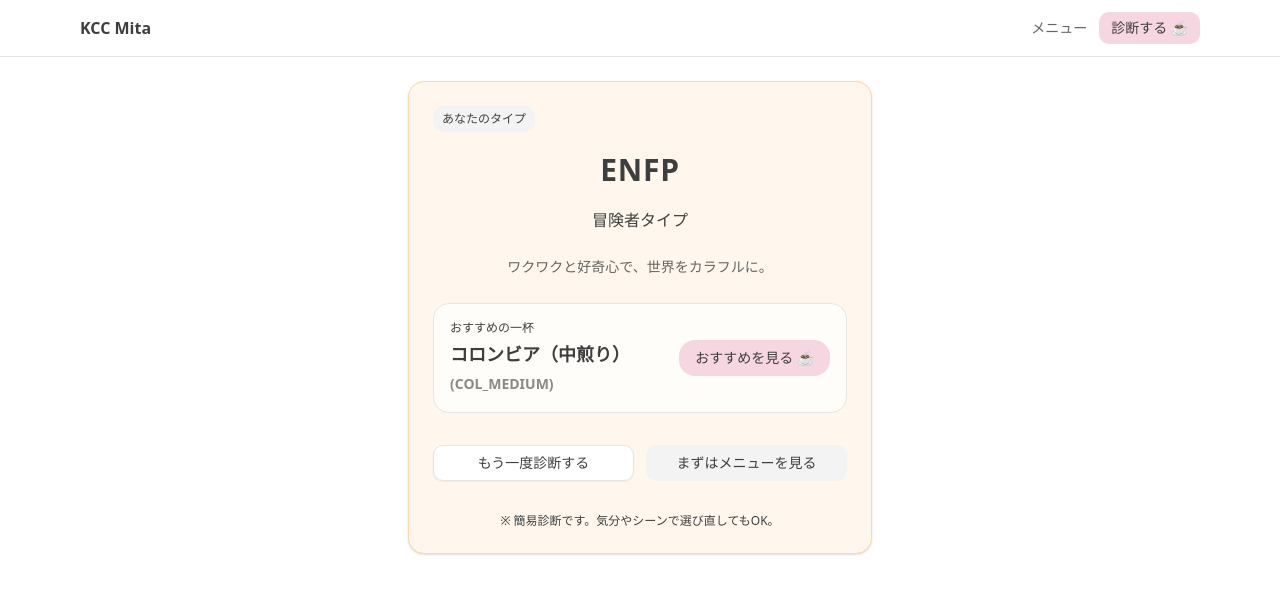
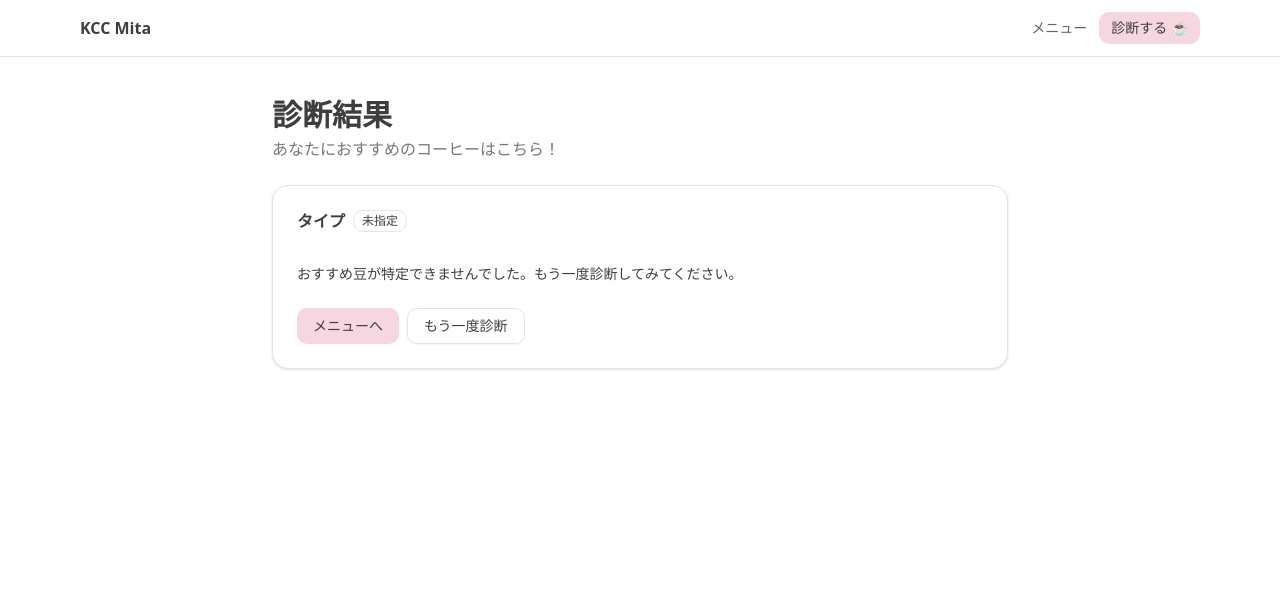
Before and after one commit to kcc-web/Kcc-mita, a Next.js app: page /quiz/result in a window 1280 px wide. Shown: the top 594 px of the page. Built offline with nearby package versions, Linux system fonts and the light colour scheme.

Commit message:
fix(quiz/result): avoid useSearchParams during SSG by using server searchParams + client child

```diff
--- a/src/app/quiz/result/ResultClient.tsx
+++ b/src/app/quiz/result/ResultClient.tsx
@@ -0,0 +1,86 @@
+// src/app/quiz/result/ResultClient.tsx
+"use client";
+
+import Link from "next/link";
+import { useMemo } from "react";
+import { Button } from "@/components/ui/button";
+import { Card, CardContent, CardHeader, CardTitle } from "@/components/ui/card";
+import { Badge } from "@/components/ui/badge";
+// 必要ならメニュー情報を使っておすすめ豆を参照
+import { BEANS } from "@/lib/menu";
+
+type Initial = {
+  type: string | null;
+  bean: string | null;
+  score: string | null;
+};
+
+export default function ResultClient({ initial }: { initial: Initial }) {
+  // おすすめ豆の特定（bean クエリ or type から推論）
+  const recommended = useMemo(() => {
+    if (initial.bean) {
+      const idUpper = initial.bean.toUpperCase();
+      return BEANS.find(
+        (b) => b.key?.toUpperCase() === idUpper || String(b.id).toUpperCase() === idUpper
+      );
+    }
+    // type → bean マッピングを入れたい場合はここにロジックを追加
+    return undefined;
+  }, [initial.bean]);
+
+  return (
+    <main className="mx-auto max-w-3xl px-4 py-10 space-y-6">
+      <header className="space-y-1">
+        <h1 className="text-3xl font-bold">診断結果</h1>
+        <p className="opacity-70">あなたにおすすめのコーヒーはこちら！</p>
+      </header>
+
+      <Card>
+        <CardHeader>
+          <CardTitle className="flex items-center gap-2">
+            <span>タイプ</span>
+            {initial.type ? (
+              <Badge variant="secondary">{initial.type}</Badge>
+            ) : (
+              <Badge variant="outline">未指定</Badge>
+            )}
+          </CardTitle>
+        </CardHeader>
+        <CardContent className="space-y-4">
+          {recommended ? (
+            <>
+              <div className="text-lg font-medium">{recommended.name}</div>
+              <div className="text-sm text-muted-foreground">
+                {recommended.origin ? `Origin: ${recommended.origin}` : ""}
+                {recommended.variety ? `　|　Variety: ${recommended.variety}` : ""}
+                {recommended.process ? `　|　Process: ${recommended.process}` : ""}
+              </div>
+              <div className="flex flex-wrap gap-2">
+                {(recommended.tags ?? []).map((t) => (
+                  <Badge key={t} variant="outline" className="rounded-full">{t}</Badge>
+                ))}
+              </div>
+            </>
+          ) : (
+            <p className="text-sm">
+              おすすめ豆が特定できませんでした。もう一度診断してみてください。
+            </p>
+          )}
+
+          {initial.score && (
+            <p className="text-sm text-muted-foreground">スコア: {initial.score}</p>
+          )}
+
+          <div className="flex items-center gap-2 pt-2">
+            <Button asChild>
+              <Link href="/menu">メニューへ</Link>
+            </Button>
+            <Button asChild variant="outline">
+              <Link href="/quiz">もう一度診断</Link>
+            </Button>
+          </div>
+        </CardContent>
+      </Card>
+    </main>
+  );
+}
--- a/src/app/quiz/result/page.tsx
+++ b/src/app/quiz/result/page.tsx
@@ -1,111 +1,25 @@
-// /src/app/quiz/result/page.tsx
-"use client";
+// src/app/quiz/result/page.tsx
+import { Suspense } from "react";
+import ResultClient from "./ResultClient";
 
-import { useMemo } from "react";
-import { useSearchParams, useRouter } from "next/navigation";
-import { motion } from "framer-motion";
-import { Card, CardContent, CardHeader, CardTitle } from "@/components/ui/card";
-import { Badge } from "@/components/ui/badge";
-import { Button } from "@/components/ui/button";
-import { RESULT_MAP, MbtiType, BeanKey } from "@/lib/resultMap";
+export const dynamic = "force-dynamic"; // SSG回避
+export const revalidate = 0;
 
-export default function ResultPage() {
-  const sp = useSearchParams();
-  const router = useRouter();
-
-  // URL から type / bean を受け取る（ロジック未実装でもUIが出せる）
-  const urlType = sp.get("type")?.toUpperCase() as MbtiType | null;
-  const urlBean = sp.get("bean")?.toUpperCase() as BeanKey | null;
-
-  // type が無い場合のフォールバック（仮に ENFP を表示）
-  const type: MbtiType = useMemo(() => {
-    if (urlType && RESULT_MAP[urlType]) return urlType;
-    return "ENFP";
-  }, [urlType]);
-
-  // bean は type → RESULT_MAP から復元。URLの bean 指定があればそれを優先。
-  const bean: BeanKey = useMemo(() => {
-    if (urlBean) return urlBean;
-    return RESULT_MAP[type].bean;
-  }, [urlBean, type]);
-
-  const meta = RESULT_MAP[type];
+export default function ResultPage({
+  searchParams,
+}: {
+  searchParams?: Record<string, string | string[] | undefined>;
+}) {
+  // 期待するクエリ（必要に応じて調整）
+  const initial = {
+    type: (searchParams?.type as string) ?? null,   // 例: ENFP的な結果キー
+    bean: (searchParams?.bean as string) ?? null,   // おすすめ豆ID
+    score: (searchParams?.score as string) ?? null, // スコア等
+  };
 
   return (
-    <main className="max-w-lg mx-auto p-6">
-      <motion.div
-        initial={{ opacity: 0, y: 12 }}
-        animate={{ opacity: 1, y: 0 }}
-        transition={{ duration: 0.22 }}
-      >
-        <Card className={["shadow-sm border", typeTone(type)].join(" ")}>
-          <CardHeader className="text-center space-y-3">
-              <Badge variant="secondary" className="text-xs px-2 py-1">あなたのタイプ</Badge>
-                <motion.div initial={{ scale: 0.96, opacity: 0 }} animate={{ scale: 1, opacity: 1 }} transition={{ duration: 0.25 }}>
-                <CardTitle className="text-3xl tracking-wide">{type}</CardTitle>
-                </motion.div>
-                <p className="text-muted-foreground">{meta.label}</p>
-            </CardHeader>
-
-
-          <CardContent className="space-y-6">
-            {/* 短い説明 */}
-            <p className="text-sm leading-relaxed text-foreground/80 text-center">
-              {meta.desc}
-            </p>
-
-            {/* 推し一杯 */}
-            <div className="rounded-2xl border p-4 bg-card/70 backdrop-blur-[2px]">
-                <div className="flex items-center justify-between">
-                    <div>
-                    <p className="text-xs text-muted-foreground mb-1">
-                    おすすめの一杯</p>
-                    <p className="text-lg font-semibold">
-                        {beanToLabel(bean)} <span className="opacity-60 text-sm">({bean})</span>
-                    </p>
-                    </div>
-                    <Button className="rounded-xl" onClick={() => router.push(`/menu?bean=${bean}`)}>
-                    おすすめを見る ☕</Button>
-                </div>
-            </div>
-
-            {/* アクション */}
-            <div className="grid grid-cols-2 gap-3 pt-2">
-              <Button variant="outline" onClick={() => router.push("/quiz")}>
-                もう一度診断する
-              </Button>
-              <Button variant="secondary" onClick={() => router.push(`/menu?bean=${bean}`)}>
-                まずはメニューを見る
-              </Button>
-            </div>
-
-            {/* 備考 */}
-            <p className="text-xs text-muted-foreground text-center pt-2">
-              ※ 簡易診断です。気分やシーンで選び直してもOK。
-            </p>
-          </CardContent>
-        </Card>
-      </motion.div>
-    </main>
+    <Suspense fallback={<div className="p-6 text-center opacity-70">診断結果を読み込み中…</div>}>
+      <ResultClient initial={initial} />
+    </Suspense>
   );
 }
-
-// 表示用のラベル（必要に応じて /lib/types へ移動OK）
-function beanToLabel(bean: BeanKey): string {
-  switch (bean) {
-    case "ETH_LIGHT": return "エチオピア（浅煎り）";
-    case "COL_MEDIUM": return "コロンビア（中煎り）";
-    case "KEN_DARK": return "ケニア（深煎り）";
-    case "GUAT_FLAVOR": return "グアテマラ（フレーバー重視）";
-    default: return bean;
-  }
-}
-
-function typeTone(t: MbtiType) {
-  const head = t[0]; // I/E
-  const map: Record<string, string> = {
-    E: "bg-orange-50 border-orange-200",
-    I: "bg-sky-50 border-sky-200",
-  };
-  return map[head] ?? "bg-muted/30 border-foreground/10";
-}
```
